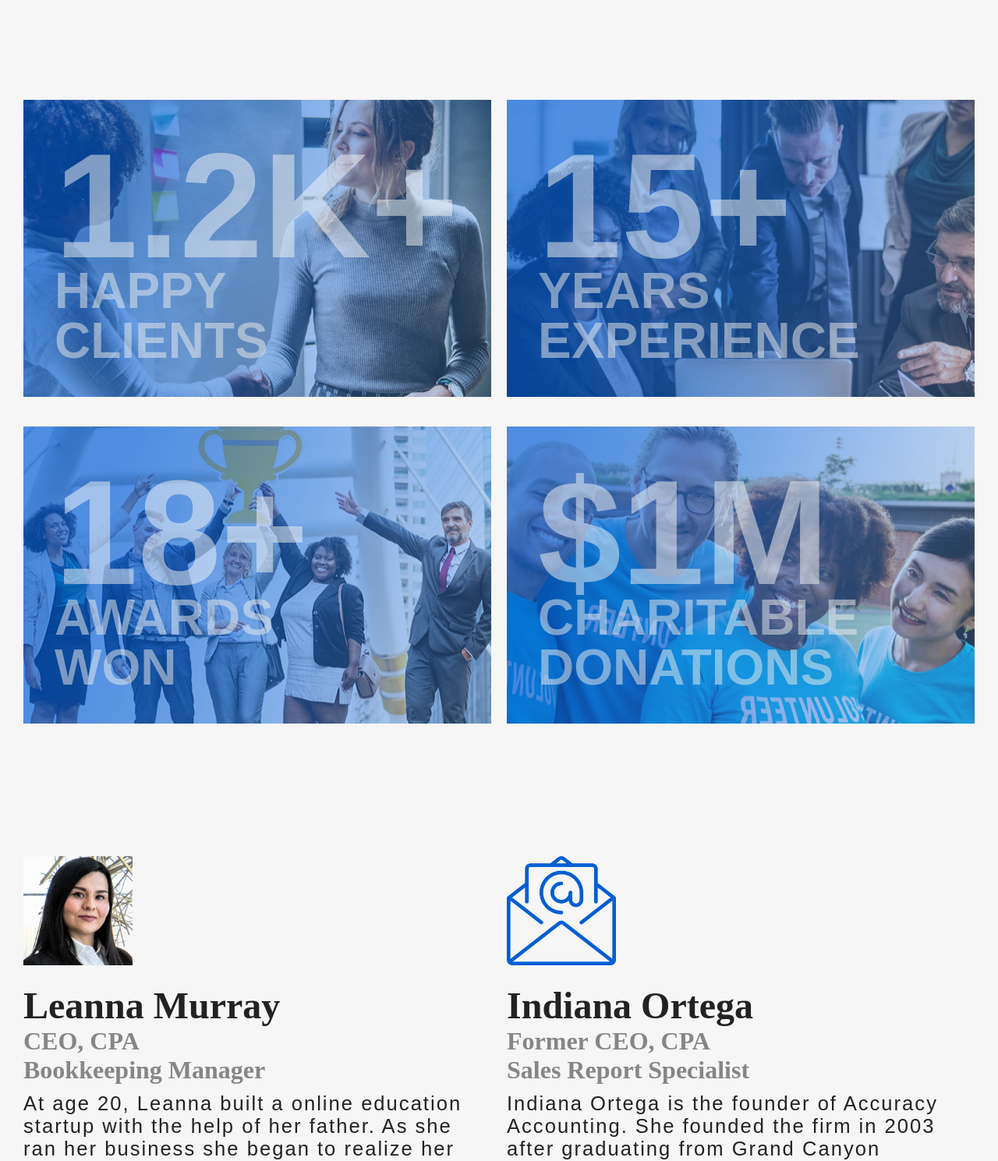
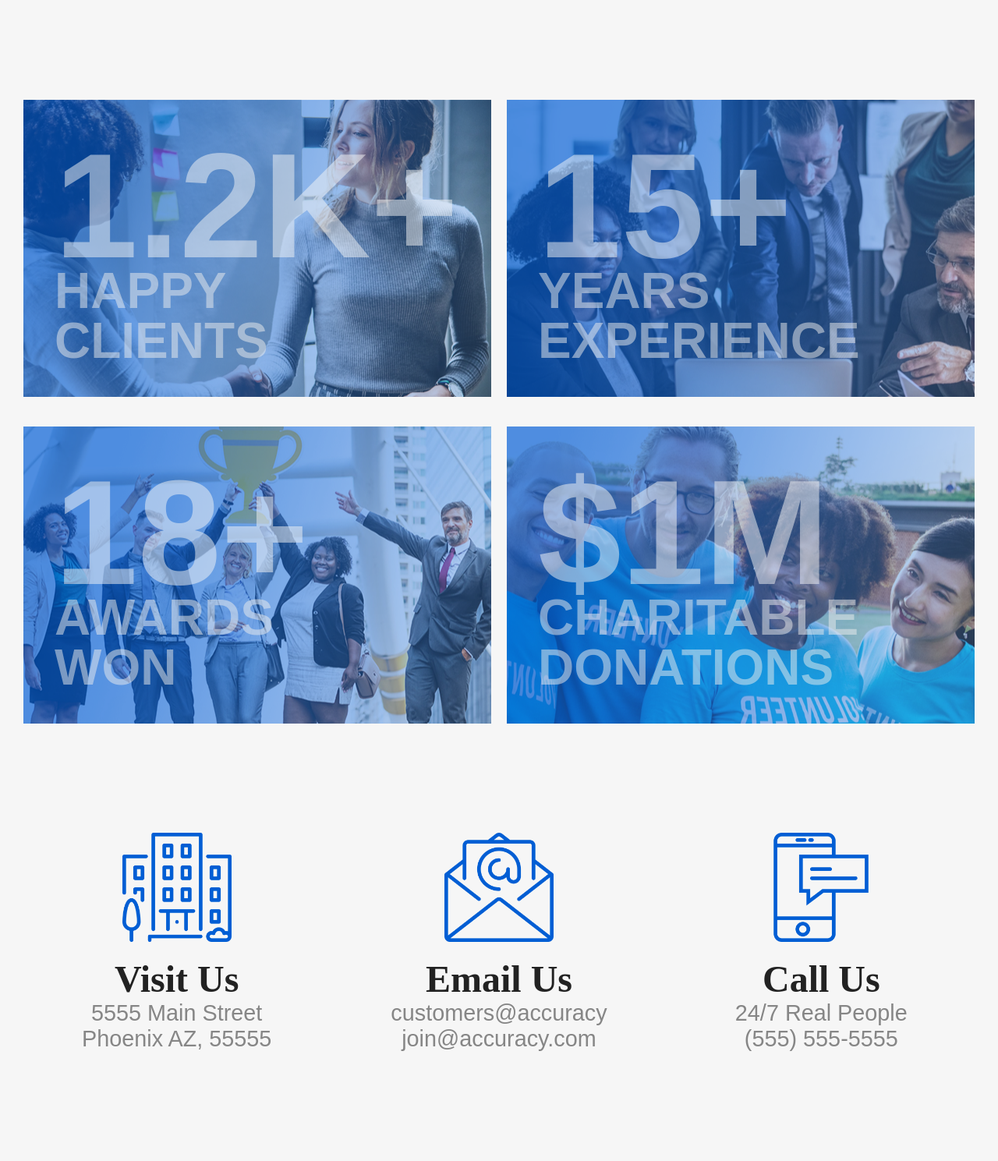
Before and after one commit to CWilliams007/accuracy-accounting-fbla, a PHP site: page / in a window 1280 px wide. Shown: the part 1613-3102 px from the top of the page at 78% size. Run offline with PHP 8.4, Linux system fonts and the light colour scheme; some libraries are stand-ins or nearby versions; some web fonts are replaced; grey boxes are pictures that could not be loaded.

Commit message:
Added contact info icons
Added contact info icons. Created transition effects for big numbers. Created contact information sections. Added accordions code to JavaScript. Fixed AOS delays for page scroll.

```diff
--- a/index.html
+++ b/index.html
@@ -64,7 +64,7 @@
         <div class="spacer">
         </div>
         <div class="wrapper">
-            <div class="container" data-aos="fade-right" data-aos-delay="100" data-aos-duration="500">
+            <div class="container" data-aos="fade-right">
                 <h1>Define Your Own Success <br>
                     with Accuracy Accounting</h1>
                 <h2>Our mission is to empower small business owners as they grow their dream into a reality.</h2>
@@ -80,9 +80,9 @@
         </div>
         <div class="wrapper">
             <div class="container_image">
-                <div class="article_image" data-aos="fade-right" data-aos-delay="100" data-aos-duration="500">
+                <div class="article_image" data-aos="fade-right">
                 </div>
-                <div data-aos="fade-left" data-aos-delay="100" data-aos-duration="500">
+                <div data-aos="fade-left">
                     <h1>Our Story</h1>
                     <h2>Since 2003 we have been serving Arizona's small businesses.</h2>
                     <p>In 2003 two friends and GCU Business Graduates, Leanna Murray and Indiana Ortega founded
@@ -103,26 +103,26 @@
             </div>
             <div class="container_wide">
                 <div class="grid">
-                    <div class="column_short" data-aos="fade-up" data-aos-delay="100" data-aos-duration="500">
+                    <div class="column_short" data-aos="fade-up">
                         <div class="big_numbers_wrapper" id="clients">
                             <div class="big_number">1.2K+</div>
                             <div class="big_number_subtitle">Happy <br>Clients </div>
                         </div>
                         <br>
                     </div>
-                    <div class="column_short" data-aos="fade-up" data-aos-delay="100" data-aos-duration="500">
+                    <div class="column_short" data-aos="fade-up">
                         <div class="big_numbers_wrapper" id="years">
                             <div class="big_number">15+</div>
                             <div class="big_number_subtitle">Years <br>Experience </div>
                         </div>
                     </div>
-                    <div class="column_short" data-aos="fade-up" data-aos-delay="100" data-aos-duration="500">
+                    <div class="column_short" data-aos="fade-up">
                         <div class="big_numbers_wrapper" id="awards">
                             <div class="big_number">18+</div>
                             <div class="big_number_subtitle">Awards <br>Won </div>
                         </div>
                     </div>
-                    <div class="column_short" data-aos="fade-up" data-aos-delay="100" data-aos-duration="500">
+                    <div class="column_short" data-aos="fade-up">
                         <div class="big_numbers_wrapper" id="donated">
                             <div class="big_number">$1M</div>
                             <div class="big_number_subtitle">Charitable <br>Donations </div>
@@ -133,44 +133,23 @@
         </div>
         <div class="spacer">
         </div>
-        <div class="container_wide">
-                <div class="grid_wide">
-                    <div class="column" id="staff">
-                        <img src="staff4.png" alt="" class="icon">
-                        <h4>Leanna Murray</h4>
-                        <h5>CEO, CPA <br> Bookkeeping Manager</h5>
-                        <p>At age 20, Leanna built a online education startup with the help of her father. As
-                            she ran her business she began to realize her love of accounting. She enrolled in GCU
-                            to
-                            pursue a degree in Finance and Accounting where she met Indiana Ortega.</p>
-                        <p>Together Leanna and Indiana founded Accuracy where Leanna is the acting CEO.</p>
-
-                        <a href="#">Learn More</a>
+        <div class="container_wide" id="gradient">
+            <div class="grid_wide" id="plans">
+                <div class="column_short" id="staff" data-aos="fade-up">
+                    <img src="md_business.png" alt="" class="icon" id="center">
+                    <h4 id="center">Visit Us</h4>
+                    <h5 id="center">5555 Main Street <br>
+                        Phoenix AZ, 55555</h5>
                 </div>
-                    <div class="column" id="staff">
-                        <img src="email.png" alt="" class="icon">
-                        <h4>Indiana Ortega</h4>
-                        <h5>Former CEO, CPA <br> Sales Report Specialist</h5>
-                        <p>Indiana Ortega is the founder of Accuracy Accounting. She founded the firm in 2003 after
-                            graduating from Grand Canyon University. In 2008 she stepped down from her role as CEO
-                            in
-                            order to spend more time with her family.</p>
-                        <p>Indiana still heads the Sales Reporting team at Accuracy Accounting and oversees each
-                            report
-                            that Accuracy Accounting prepares.</p>
-                        <a href="#">Learn More</a>
+                <div class="column_short" id="staff" data-aos="fade-up">
+                    <img src="email.png" alt="" class="icon" id="center">
+                    <h4 id="center">Email Us</h4>
+                    <h5 id="center">customers@accuracy <br> join@accuracy.com</h5>
                 </div>
-                    <div class="column" id="staff">
-                        <img src="smartphone.png" alt="" class="icon">
-                        <h4>Donald Ericson</h4>
-                        <h5>CPA, Auditing Specialist</h5>
-                        <p>Once a freelance CPA, Donald Ericson built a reputation by completing audits for large
-                            corporations. His clients include Walmart, Exxon-Mobile and many other large companies.</p>
-                        <p>He has years of experience and now leads our auditing team at Accuracy Accounting. As
-                            our
-                            auditing specialist he personally oversees
-                            each audit our firm completes.</p>
-                        <a href="#">Learn More</a>
+                <div class="column_short" id="staff" data-aos="fade-up">
+                    <img src="smartphone.png" alt="" class="icon" id="center">
+                    <h4 id="center">Call Us</h4>
+                    <h5 id="center">24/7 Real People <br> (555) 555-5555</h5>
                 </div>
             </div>
         </div>
@@ -183,7 +162,7 @@
         <div class="spacer">
         </div>
         <div class="wrapper">
-            <div class="container" data-aos="fade-right" data-aos-delay="100" data-aos-duration="500">
+            <div class="container" data-aos="fade-right">
                 <h1>Our Services</h1>
                 <h2>We offer a wide range of different services. Find exactly what you need to help your business
                     grow.</h2>
@@ -200,7 +179,7 @@
         <div class="wrapper">
             <div class="container">
                 <div class="grid">
-                    <div class="column" data-aos="fade-up" data-aos-delay="100" data-aos-duration="500">
+                    <div class="column" data-aos="fade-up">
                         <img src="bookkeeping.png" alt="" class="icon">
                         <h4>Bookkeeping</h4>
                         <p>We help you organize and keep track of your small business financial records. Let us
@@ -208,14 +187,14 @@
                             your records are accurate and up to date.</p>
                         <a href="#">Learn More</a>
                     </div>
-                    <div class="column" data-aos="fade-up" data-aos-delay="100" data-aos-duration="500">
+                    <div class="column" data-aos="fade-up">
                         <img src="tax.png" alt="" class="icon">
                         <h4>Taxes</h4>
                         <p>We can help you file your small business tax returns. Our CPAs will help your get the
                             biggest returns on your taxes.</p>
                         <a href="#">Learn More</a>
                     </div>
-                    <div class="column" data-aos="fade-up" data-aos-delay="100" data-aos-duration="500">
+                    <div class="column" data-aos="fade-up">
                         <img src="audit.png" alt="" class="icon">
                         <h4>Audits</h4>
                         <p>Performing an audit of your company can be difficult and time consuming a difficult. Let
@@ -223,7 +202,7 @@
                             of our trained CPAs handle perform a full audit.</p>
                         <a href="#">Learn More</a>
                     </div>
-                    <div class="column" data-aos="fade-up" data-aos-delay="100" data-aos-duration="500">
+                    <div class="column" data-aos="fade-up">
                         <img src="report.png" alt="" class="icon">
                         <h4>Annual Reports</h4>
                         <p>We will prepare an accurate and concise annual report for your small business that you
@@ -242,7 +221,7 @@
         <div class="spacer">
         </div>
         <div class="wrapper">
-            <div class="container" data-aos="fade-right" data-aos-delay="100" data-aos-duration="500">
+            <div class="container" data-aos="fade-right">
                 <h1>Our Team</h1>
                 <h2>Our team consists of passionate CPAs with diverse backgrounds in finance and business.</h2>
                 <a href="#">Learn More</a>
@@ -311,7 +290,8 @@
                         <img src="staff5.png" alt="">
                         <h4>Melinda May</h4>
                         <h5>CPA, Payroll Manager</h5>
-                        <p>Melinda was the owner of a major hedge fund corporation which she sold in order to
+                        <p class="staff">Melinda was the owner of a major hedge fund corporation which she sold in
+                            order to
                             pursue
                             her dream of starting a business. After successfully running a business for 6 years,
                             she
@@ -345,7 +325,7 @@
         <div class="spacer">
         </div>
         <div class="wrapper">
-            <div class="container" data-aos="fade-right" data-aos-delay="100" data-aos-duration="500">
+            <div class="container" data-aos="fade-right">
                 <h1>Shop Plans</h1>
                 <h2>Shop our wide variety of plans and find one that fits your business's needs and budget.</h2>
                 <a href="#">Learn More</a>
@@ -437,7 +417,7 @@
         <div class="spacer">
         </div>
         <div class="wrapper">
-            <div class="container" data-aos="fade-right" data-aos-delay="100" data-aos-duration="500">
+            <div class="container" data-aos="fade-right">
                 <h1>Have Questions</h1>
                 <h2>You have a business to run, so we made finding answers to your questions easier than ever.</h2>
                 <a href="#">Learn More</a>
@@ -483,24 +463,6 @@
                         aliquip ex ea commodo
                         consequat.</p>
                 </div>
-                <script>
-                    var acc = document.getElementsByClassName("accordion");
-    var i;
-
-    for (i = 0; i < acc.length; i++) {
-        acc[i].addEventListener("click", function () {
-            this.classList.toggle("active");
-            var panel = this.nextElementSibling;
-            if (panel.style.display === "block") {
-                panel.style.display = "none";
-            } else {
-                panel.style.display = "block";
-            }
-        });
-    }
-</script>
-
-
             </div>
         </div>
         <div class="spacer">
@@ -511,7 +473,7 @@
         <div class="spacer">
         </div>
         <div class="wrapper">
-            <div class="container" data-aos="fade-right" data-aos-delay="100" data-aos-duration="500">
+            <div class="container" data-aos="fade-right">
                 <h1>Contact Us</h1>
                 <h2>Call us or email uss anytime to connect with a CPA who can help answer your finance questions.</h2>
                 <a href="#">Learn More</a>
--- a/main.css
+++ b/main.css
@@ -475,6 +485,11 @@ article img.icon {
     border-radius: 0;
 }
 
+article img.icon#center {
+    display: block;
+    margin: 0 auto 20px auto;
+}
+
 article .grid {
     display: grid;
     grid-template-columns: repeat(2, 1fr);
@@ -507,11 +522,21 @@ article h4 {
     padding-bottom: 20px;
 }
 
+article h4#center {
+    text-align: center;
+}
+
 article h5 {
-    font-family: mrs-eaves-xl-serif-narrow, serif;
+    font-family: forma-djr-display,
+        sans-serif;
+    font-weight: 300;
     color: rgb(134, 134, 134);
-    font-size: 2em;
+    font-size: 1.8em;
     margin: -20px 0 10px 0;
+}
+
+article h5#center {
+    text-align: center;
 }
 
 article .price_row {
--- a/main.js
+++ b/main.js
@@ -22,3 +22,18 @@ function closeNav() {
 //   }
 //   prevScrollpos = currentScrollPos;
 // }
+
+var acc = document.getElementsByClassName("accordion");
+var i;
+
+for (i = 0; i < acc.length; i++) {
+  acc[i].addEventListener("click", function () {
+    this.classList.toggle("active");
+    var panel = this.nextElementSibling;
+    if (panel.style.display === "block") {
+      panel.style.display = "none";
+    } else {
+      panel.style.display = "block";
+    }
+  });
+}
```
Also changed, not shown: other parts of main.css (+34 -18 lines). Lines whose indentation alone changed are shown as unchanged.
